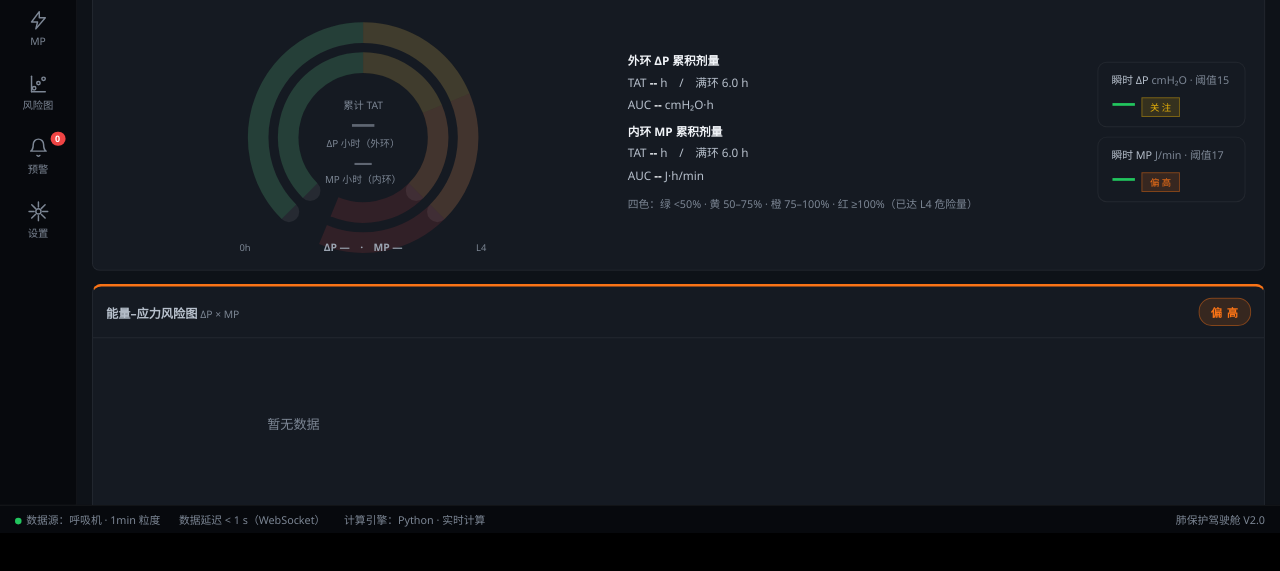
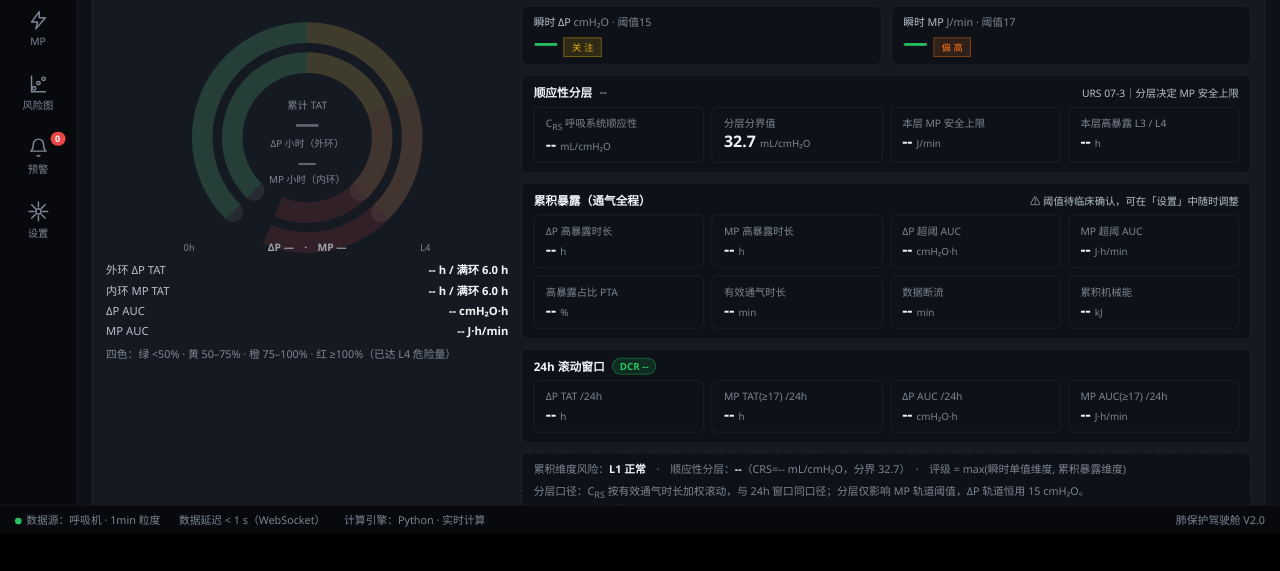
Before and after one commit to lwang8797/LungProtectionCockpit, a website: page outputs/cockpit_frontend.html in a window 1280 px wide. Shown: the part 227-798 px from the top of the page. Drawn offline with Linux system fonts and the light colour scheme; no server answers.

Commit message:
refactor(urs07): 总览首行整合——累积暴露/顺应性分层并入双环卡，移除风险图卡与URS趋势分析卡
- 首行卡改为「左环图+图例｜右信息区」：瞬时值 / 顺应性分层 / 累积暴露(通气全程) / 24h滚动窗口
- 移除总览「能量-应力风险图」卡（风险图页面 rmBig 保留）
- 移除「URS 趋势分析·变化点与分级防抖」卡
- 关键：loadAnalysis 原以 anCard 存在为早退条件，删卡会切断 grade 缓存、
  顺应性分层渲染与 CUSUM 旗标数据源 → 去掉该守卫，函数始终执行
- 清理失效的 rmMini 绘制调用；所有迁移 id 保持唯一

```diff
--- a/outputs/cockpit_frontend.html
+++ b/outputs/cockpit_frontend.html
@@ -256,55 +256,102 @@ input[type=range]{flex:1;height:36px;accent-color:var(--pri);background:transpar
           </div>
         </div>
 
-        <!-- URS 07-1：累积剂量计双环表（外环 ΔP / 内环 MP）+ 右侧瞬时值紧凑区 -->
+        <!-- URS 07-1：累积剂量计双环表 + 右侧信息区（瞬时值 / 顺应性分层 / 累积暴露 / 24h 窗口） -->
         <div class="card" id="doseCard" style="margin-bottom:14px;">
           <h3>累积剂量计 · 双环暴露表
             <span class="hint" style="margin-left:auto;">URS 07-1｜外环 ΔP、内环 MP｜满环 = 本层 L4 危险阈值</span>
           </h3>
-          <div style="display:flex;flex-wrap:wrap;align-items:center;gap:8px;">
-            <div style="flex:1.2 1 300px;min-width:280px;display:flex;justify-content:center;">
-              <svg id="doseGauge" width="100%" height="270" viewBox="0 0 320 270" preserveAspectRatio="xMidYMid meet"></svg>
+          <div style="display:flex;flex-wrap:wrap;gap:14px;align-items:flex-start;">
+            <!-- 左：双环表 + 环图图例 -->
+            <div style="flex:1 1 320px;min-width:290px;">
+              <div style="display:flex;justify-content:center;">
+                <svg id="doseGauge" width="100%" height="270" viewBox="0 0 320 270" preserveAspectRatio="xMidYMid meet"></svg>
+              </div>
+              <div style="font-size:12px;color:var(--t-2);line-height:1.8;margin-top:2px;">
+                <div style="display:flex;justify-content:space-between;"><span>外环 ΔP TAT</span><b style="color:var(--t-1)"><span id="doseDpTat">--</span> h / 满环 <span id="doseDpFull">6.0</span> h</b></div>
+                <div style="display:flex;justify-content:space-between;"><span>内环 MP TAT</span><b style="color:var(--t-1)"><span id="doseMpTat">--</span> h / 满环 <span id="doseMpFull">--</span> h</b></div>
+                <div style="display:flex;justify-content:space-between;"><span>ΔP AUC</span><b style="color:var(--t-1)"><span id="doseDpAuc">--</span> cmH₂O·h</b></div>
+                <div style="display:flex;justify-content:space-between;"><span>MP AUC</span><b style="color:var(--t-1)"><span id="doseMpAuc">--</span> J·h/min</b></div>
+                <div id="doseNote" style="margin-top:4px;color:var(--t-3);font-size:11.5px;">四色：绿 &lt;50% · 黄 50–75% · 橙 75–100% · 红 ≥100%（已达 L4 危险量）</div>
+              </div>
             </div>
-            <div style="flex:1 1 280px;min-width:250px;font-size:12.5px;color:var(--t-2);line-height:1.85;">
-              <div style="margin-bottom:6px;"><b style="color:var(--t-1)">外环 ΔP 累积剂量</b><br>
-                TAT <b id="doseDpTat" style="color:var(--t-1)">--</b> h　/　满环 <span id="doseDpFull">6.0</span> h<br>
-                AUC <b id="doseDpAuc" style="color:var(--t-1)">--</b> cmH₂O·h</div>
-              <div><b style="color:var(--t-1)">内环 MP 累积剂量</b><br>
-                TAT <b id="doseMpTat" style="color:var(--t-1)">--</b> h　/　满环 <span id="doseMpFull">--</span> h<br>
-                AUC <b id="doseMpAuc" style="color:var(--t-1)">--</b> J·h/min</div>
-              <div style="margin-top:8px;color:var(--t-3);font-size:11.5px;" id="doseNote">
-                四色：绿 &lt;50% · 黄 50–75% · 橙 75–100% · 红 ≥100%（已达 L4 危险量）
+
+            <!-- 右：瞬时值 / 顺应性分层 / 累积暴露 / 24h 窗口 -->
+            <div style="flex:2 1 560px;min-width:320px;display:flex;flex-direction:column;gap:10px;">
+              <!-- 瞬时值紧凑区 -->
+              <div style="display:flex;gap:10px;flex-wrap:wrap;">
+                <div style="flex:1 1 150px;background:var(--bg-1);border:1px solid var(--line);border-radius:8px;padding:8px 12px;">
+                  <div style="font-size:11.5px;color:var(--t-2);">瞬时 ΔP <span style="color:var(--t-3)">cmH₂O · 阈值15</span><span class="dyn-tag" id="dpLiveDyn" hidden>*Dyn*</span></div>
+                  <div style="display:flex;align-items:baseline;gap:6px;">
+                    <span id="dpInstant" style="font-size:26px;font-weight:800;line-height:1.1;color:var(--watch)">—</span>
+                    <span id="dpCardBadge" class="badge b-watch" style="font-size:10px;padding:2px 8px">关 注</span>
+                  </div>
+                </div>
+                <div style="flex:1 1 150px;background:var(--bg-1);border:1px solid var(--line);border-radius:8px;padding:8px 12px;">
+                  <div style="font-size:11.5px;color:var(--t-2);">瞬时 MP <span style="color:var(--t-3)">J/min · 阈值17</span><span class="dyn-tag" id="mpLiveDyn" hidden>*Dyn*</span></div>
+                  <div style="display:flex;align-items:baseline;gap:6px;">
+                    <span id="mpInstant" style="font-size:26px;font-weight:800;line-height:1.1;color:var(--warn)">—</span>
+                    <span id="mpCardBadge" class="badge b-warn" style="font-size:10px;padding:2px 8px">偏 高</span>
+                  </div>
+                </div>
+              </div>
+
+              <!-- URS 07-3：顺应性分层 -->
+              <div id="cmpCard" class="win-block" style="margin-top:0;">
+                <div class="win-head" style="margin-bottom:6px;">
+                  <b>顺应性分层</b>
+                  <span class="badge" id="cmpGroup">--</span>
+                  <span class="hint" style="margin-left:auto;">URS 07-3｜分层决定 MP 安全上限</span>
+                </div>
+                <div class="param-grid" style="grid-template-columns:repeat(auto-fit,minmax(120px,1fr));">
+                  <div class="pcell"><div class="k">C<sub>RS</sub> 呼吸系统顺应性</div><div class="v" id="cmpCrs">-- <small>mL/cmH₂O</small></div></div>
+                  <div class="pcell"><div class="k">分层分界值</div><div class="v" id="cmpThr">32.7 <small>mL/cmH₂O</small></div></div>
+                  <div class="pcell"><div class="k">本层 MP 安全上限</div><div class="v" id="cmpMpLimit">-- <small>J/min</small></div></div>
+                  <div class="pcell"><div class="k">本层高暴露 L3 / L4</div><div class="v" id="cmpTatLimit">-- <small>h</small></div></div>
+                </div>
+              </div>
+
+              <!-- 累积暴露（通气全程） -->
+              <div class="win-block" style="margin-top:0;">
+                <div class="win-head" style="margin-bottom:6px;">
+                  <b>累积暴露（通气全程）</b>
+                  <span class="hint" style="margin-left:auto;" id="cumPending">⚠ 阈值待临床确认，可在「设置」中随时调整</span>
+                </div>
+                <div class="param-grid" style="grid-template-columns:repeat(auto-fit,minmax(120px,1fr));">
+                  <div class="pcell"><div class="k">ΔP 高暴露时长 <span class="dyn-tag" id="cumDpDyn" title="平台压不可信，已降级为动态口径 ΔP=Ppeak−PEEP" hidden>*Dyn*</span></div><div class="v" id="cumDpOver">-- <small>h</small></div></div>
+                  <div class="pcell"><div class="k">MP 高暴露时长 <span class="dyn-tag" id="cumMpDyn" title="平台压不可信，已降级为动态公式 0.098·RR·Vt·0.5·(Ppeak+PEEP)" hidden>*Dyn*</span></div><div class="v" id="cumMpOver">-- <small>h</small></div></div>
+                  <div class="pcell"><div class="k">ΔP 超阈 AUC</div><div class="v" id="cumDpAuc">-- <small>cmH₂O·h</small></div></div>
+                  <div class="pcell"><div class="k">MP 超阈 AUC</div><div class="v" id="cumMpAuc">-- <small>J·h/min</small></div></div>
+                </div>
+                <div class="param-grid" style="grid-template-columns:repeat(auto-fit,minmax(120px,1fr));margin-top:8px;">
+                  <div class="pcell"><div class="k">高暴露占比 PTA</div><div class="v" id="cumPta">-- <small>%</small></div></div>
+                  <div class="pcell"><div class="k">有效通气时长</div><div class="v" id="cumVentDur">-- <small>min</small></div></div>
+                  <div class="pcell"><div class="k">数据断流</div><div class="v" id="cumGap">-- <small>min</small></div></div>
+                  <div class="pcell"><div class="k">累积机械能</div><div class="v" id="cumEnergy">-- <small>kJ</small></div></div>
+                </div>
+              </div>
+
+              <!-- 24h 滚动窗口口径：URS G0~G3 判据均为 "x h/24h" -->
+              <div class="win-block" style="margin-top:0;">
+                <div class="win-head" style="margin-bottom:6px;">
+                  <b>24h 滚动窗口</b>
+                  <span id="winDcr" class="dcr-chip">DCR --</span>
+                  <span class="hint" id="winHint"></span>
+                </div>
+                <div class="param-grid" style="grid-template-columns:repeat(auto-fit,minmax(120px,1fr));">
+                  <div class="pcell"><div class="k">ΔP TAT /24h</div><div class="v" id="winDpTat">-- <small>h</small></div></div>
+                  <div class="pcell"><div class="k">MP TAT(≥17) /24h</div><div class="v" id="winMpTat">-- <small>h</small></div></div>
+                  <div class="pcell"><div class="k">ΔP AUC /24h</div><div class="v" id="winDpAuc">-- <small>cmH₂O·h</small></div></div>
+                  <div class="pcell"><div class="k">MP AUC(≥17) /24h</div><div class="v" id="winMpAuc">-- <small>J·h/min</small></div></div>
+                </div>
+              </div>
+
+              <div class="note" style="margin:0;">
+                累积维度风险：<b id="cumRiskText">L1 正常</b>　·　顺应性分层：<b id="cumStratum">--</b>（CRS=<span id="cumComp">--</span> mL/cmH₂O，分界 32.7）　·　评级 = max(瞬时单值维度, 累积暴露维度)
+                <span id="cmpNote" style="display:block;margin-top:4px;">分层口径：C<sub>RS</sub> 按有效通气时长加权滚动，与 24h 窗口同口径；分层仅影响 MP 轨道阈值，ΔP 轨道恒用 15 cmH₂O。</span>
+                <span style="color:var(--t-3)">有效通气时长按「相邻有效上报批次的时间跨度」累计，间隔 ≤4h 前向填充计入、&gt;4h 记为数据断流并暂停积分。</span>
               </div>
             </div>
-            <!-- 瞬时值紧凑区（原独立卡缩小并入此） -->
-            <div style="flex:0 0 auto;min-width:170px;display:flex;flex-direction:column;gap:10px;padding:4px 6px;">
-              <div style="background:var(--bg-2);border:1px solid var(--line);border-radius:10px;padding:10px 14px;">
-                <div style="font-size:11.5px;color:var(--t-2);">瞬时 ΔP <span style="color:var(--t-3);">cmH₂O · 阈值15</span><span class="dyn-tag" id="dpLiveDyn" hidden>*Dyn*</span></div>
-                <div style="display:flex;align-items:baseline;gap:6px;margin-top:2px;">
-                  <span id="dpInstant" style="font-size:26px;font-weight:800;line-height:1.1;color:var(--watch);">—</span>
-                  <span id="dpCardBadge" class="badge b-watch" style="font-size:10px;padding:2px 8px;">关 注</span>
-                </div>
-              </div>
-              <div style="background:var(--bg-2);border:1px solid var(--line);border-radius:10px;padding:10px 14px;">
-                <div style="font-size:11.5px;color:var(--t-2);">瞬时 MP <span style="color:var(--t-3);">J/min · 阈值17</span><span class="dyn-tag" id="mpLiveDyn" hidden>*Dyn*</span></div>
-                <div style="display:flex;align-items:baseline;gap:6px;margin-top:2px;">
-                  <span id="mpInstant" style="font-size:26px;font-weight:800;line-height:1.1;color:var(--warn);">—</span>
-                  <span id="mpCardBadge" class="badge b-warn" style="font-size:10px;padding:2px 8px;">偏 高</span>
-                </div>
-              </div>
-            </div>
-          </div>
-        </div>
-
-        <div class="risk-grid" style="grid-template-columns:1fr;">
-          <!-- 综合卡：二维风险图即主视觉 -->
-          <div class="risk-card lv-2" onclick="gotoPage('rm')" style="cursor:pointer;">
-            <div class="head">
-              <div class="lab">能量–应力风险图<span class="unit">ΔP × MP</span></div>
-              <span class="badge b-warn">偏 高</span>
-            </div>
-            <div class="gauge-wrap" style="padding:2px 4px 0;"><svg id="rmMini" width="100%" height="170"></svg></div>
-            <div class="gauge-msg" style="color:var(--warn);">左上象限 · MP 主导 ›</div>
           </div>
         </div>
 
@@ -312,45 +359,6 @@ input[type=range]{flex:1;height:36px;accent-color:var(--pri);background:transpar
         <div class="live-fresh" id="liveFresh" style="margin:-4px 0 14px;font-size:12.5px;color:var(--t-3);display:flex;gap:12px;align-items:center;">
           <span id="liveDot" style="display:inline-block;width:8px;height:8px;border-radius:50%;background:var(--t-3);box-shadow:0 0 0 3px rgba(127,127,127,.15);"></span>
           <span id="liveText">实时链路初始化中…</span>
-        </div>
-
-        <!-- 累积暴露卡片：双维度之「累积维度」 -->
-        <div class="card" style="margin-bottom:14px;">
-          <h3>累积暴露（通气全程）
-            <span class="hint" style="margin-left:auto;" id="cumPending">⚠ 阈值待临床确认，可在「设置」中随时调整</span>
-          </h3>
-          <div class="param-grid" style="grid-template-columns:repeat(4,1fr);">
-            <div class="pcell"><div class="k">ΔP 高暴露时长 <span class="dyn-tag" id="cumDpDyn" title="平台压不可信，已降级为动态口径 ΔP=Ppeak−PEEP" hidden>*Dyn*</span></div><div class="v" id="cumDpOver">-- <small>h</small></div></div>
-            <div class="pcell"><div class="k">MP 高暴露时长 <span class="dyn-tag" id="cumMpDyn" title="平台压不可信，已降级为动态公式 0.098·RR·Vt·0.5·(Ppeak+PEEP)" hidden>*Dyn*</span></div><div class="v" id="cumMpOver">-- <small>h</small></div></div>
-            <div class="pcell"><div class="k">ΔP 超阈 AUC</div><div class="v" id="cumDpAuc">-- <small>cmH₂O·h</small></div></div>
-            <div class="pcell"><div class="k">MP 超阈 AUC</div><div class="v" id="cumMpAuc">-- <small>J·h/min</small></div></div>
-          </div>
-          <div class="param-grid" style="grid-template-columns:repeat(4,1fr);margin-top:8px;">
-            <div class="pcell"><div class="k">高暴露占比 PTA</div><div class="v" id="cumPta">-- <small>%</small></div></div>
-            <div class="pcell"><div class="k">有效通气时长</div><div class="v" id="cumVentDur">-- <small>min</small></div></div>
-            <div class="pcell"><div class="k">数据断流</div><div class="v" id="cumGap">-- <small>min</small></div></div>
-            <div class="pcell"><div class="k">累积机械能</div><div class="v" id="cumEnergy">-- <small>kJ</small></div></div>
-          </div>
-          <!-- 24h 滚动窗口口径：URS G0~G3 判据均为 "x h/24h" -->
-          <div class="win-block">
-            <div class="win-head">
-              <b>24h 滚动窗口</b>
-              <span id="winDcr" class="dcr-chip">DCR --</span>
-              <span class="hint" id="winHint"></span>
-            </div>
-            <div class="param-grid" style="grid-template-columns:repeat(4,1fr);">
-              <div class="pcell"><div class="k">ΔP TAT /24h</div><div class="v" id="winDpTat">-- <small>h</small></div></div>
-              <div class="pcell"><div class="k">MP TAT(≥17) /24h</div><div class="v" id="winMpTat">-- <small>h</small></div></div>
-              <div class="pcell"><div class="k">ΔP AUC /24h</div><div class="v" id="winDpAuc">-- <small>cmH₂O·h</small></div></div>
-              <div class="pcell"><div class="k">MP AUC(≥17) /24h</div><div class="v" id="winMpAuc">-- <small>J·h/min</small></div></div>
-            </div>
-          </div>
-          <div class="note">
-            累积维度风险：<b id="cumRiskText">L1 正常</b>　·
-            顺应性分层：<b id="cumStratum">--</b>（CRS=<span id="cumComp">--</span> mL/cmH₂O，分界 32.7）　·
-            评级 = max(瞬时单值维度, 累积暴露维度)<br>
-            <span style="color:var(--t-3)">有效通气时长按「相邻有效上报批次的时间跨度」累计，间隔 ≤4h 前向填充计入、&gt;4h 记为数据断流并暂停积分。</span>
-          </div>
         </div>
 
         <div class="card band-card">
@@ -373,41 +381,6 @@ input[type=range]{flex:1;height:36px;accent-color:var(--pri);background:transpar
             <div class="pcell"><div class="k">FiO₂</div><div class="v"><span id="snapFio2">--</span><small>%</small></div></div>
           </div>
           <div class="note">⚠ <b>气道版本局限</b>：气道 ΔP / MP 包含胸壁因素，肥胖、腹高压、胸壁僵硬患者可能<b>高估或低估</b>真实肺应力与能量负荷。</div>
-        </div>
-
-        <!-- P1：URS 趋势分析（FR-05 斜率 + CUSUM + FR-06 G0-G3） -->
-        <div class="card" id="anCard">
-          <h3>URS 趋势分析 · 变化点与分级防抖
-            <span class="badge gbadge" id="anGrade" style="margin-left:10px;">--</span>
-            <span class="hint" style="margin-left:auto;">FR-05 滑动斜率 + CUSUM｜FR-06 G0-G3 持续防抖（作用于连续 1-min 序列）</span>
-          </h3>
-          <div class="note" style="margin-bottom:8px;" id="anEmpty">斜率各档需窗内 ≥3 有效点；当前稀疏数据会显示「数据不足」，接入连续数据后自动生效。</div>
-          <div class="an-grid" style="display:grid;grid-template-columns:repeat(2,1fr);gap:8px;font-size:12px;">
-            <div>
-              <div class="k" style="color:var(--t-3);margin-bottom:4px;">ΔP 驱动压</div>
-              <table class="tbl" id="anDpSlope"><tbody><tr><td colspan="3" style="color:var(--t-3)">--</td></tr></tbody></table>
-            </div>
-            <div>
-              <div class="k" style="color:var(--t-3);margin-bottom:4px;">MP 机械功率</div>
-              <table class="tbl" id="anMpSlope"><tbody><tr><td colspan="3" style="color:var(--t-3)">--</td></tr></tbody></table>
-            </div>
-          </div>
-          <div class="an-meta" id="anMeta" style="margin-top:8px;font-size:12px;color:var(--t-2);line-height:1.7;"></div>
-        </div>
-
-        <!-- URS 07-3：顺应性分层标签卡 -->
-        <div class="card" id="cmpCard" style="border-left:4px solid var(--t-3);">
-          <h3>顺应性分层
-            <span class="badge" id="cmpGroup" style="margin-left:10px;">--</span>
-            <span class="hint" style="margin-left:auto;">URS 07-3｜分层决定 MP 安全上限</span>
-          </h3>
-          <div class="param-grid" style="grid-template-columns:repeat(4,1fr);margin-bottom:10px;">
-            <div class="pcell"><div class="k">C<sub>RS</sub> 呼吸系统顺应性</div><div class="v" id="cmpCrs">-- <small>mL/cmH₂O</small></div></div>
-            <div class="pcell"><div class="k">分层分界值</div><div class="v" id="cmpThr">32.7 <small>mL/cmH₂O</small></div></div>
-            <div class="pcell"><div class="k">本层 MP 安全上限</div><div class="v" id="cmpMpLimit">-- <small>J/min</small></div></div>
-            <div class="pcell"><div class="k">本层高暴露 L3 / L4</div><div class="v" id="cmpTatLimit">-- <small>h</small></div></div>
-          </div>
-          <div class="note" id="cmpNote" style="margin-bottom:0;">分层口径：C<sub>RS</sub> 按有效通气时长加权滚动，与 24h 窗口同口径；分层仅影响 MP 轨道阈值，ΔP 轨道恒用 15 cmH₂O。</div>
         </div>
 
         <!-- URS 07-4：班次导出与交接班摘要 -->
@@ -1396,7 +1369,6 @@ function renderMp(win){
 function renderAll(){
   drawOverviewGauges();
   drawRiskBand();
-  drawRiskMap('rmMini',null,420,190,false);
   drawRiskMap('rmBig','rmTip',860,520,true);
   renderDp(curWin.dp); renderMp(curWin.mp);
   renderAlerts();
@@ -1409,7 +1381,7 @@ function gotoPage(pg){
   if(pg==='mp') renderMp(curWin.mp);
   if(pg==='rm') drawRiskMap('rmBig','rmTip',860,520,true);
   if(pg==='ov'){
-    drawOverviewGauges(); drawRiskBand(); drawRiskMap('rmMini',null,420,190,false);
+    drawOverviewGauges(); drawRiskBand();
   }
 }
 
@@ -1590,8 +1562,8 @@ async function fetchOverview(){
 
 // P1：加载 /api/analysis（URS FR-05 斜率+CUSUM、FR-06 G0-G3）到总览卡
 async function loadAnalysis(){
-  var card = document.getElementById('anCard');
-  if(!card) return;
+  // 注意：URS 趋势分析卡已从总览移除，但本函数仍必须执行——
+  // 它负责 grade 缓存（双环满量程按分层取值）、顺应性分层渲染与 CUSUM 旗标数据源。
   try {
     var r = await fetch(API+'/api/analysis?hours=24');
     var d = await r.json();
```
